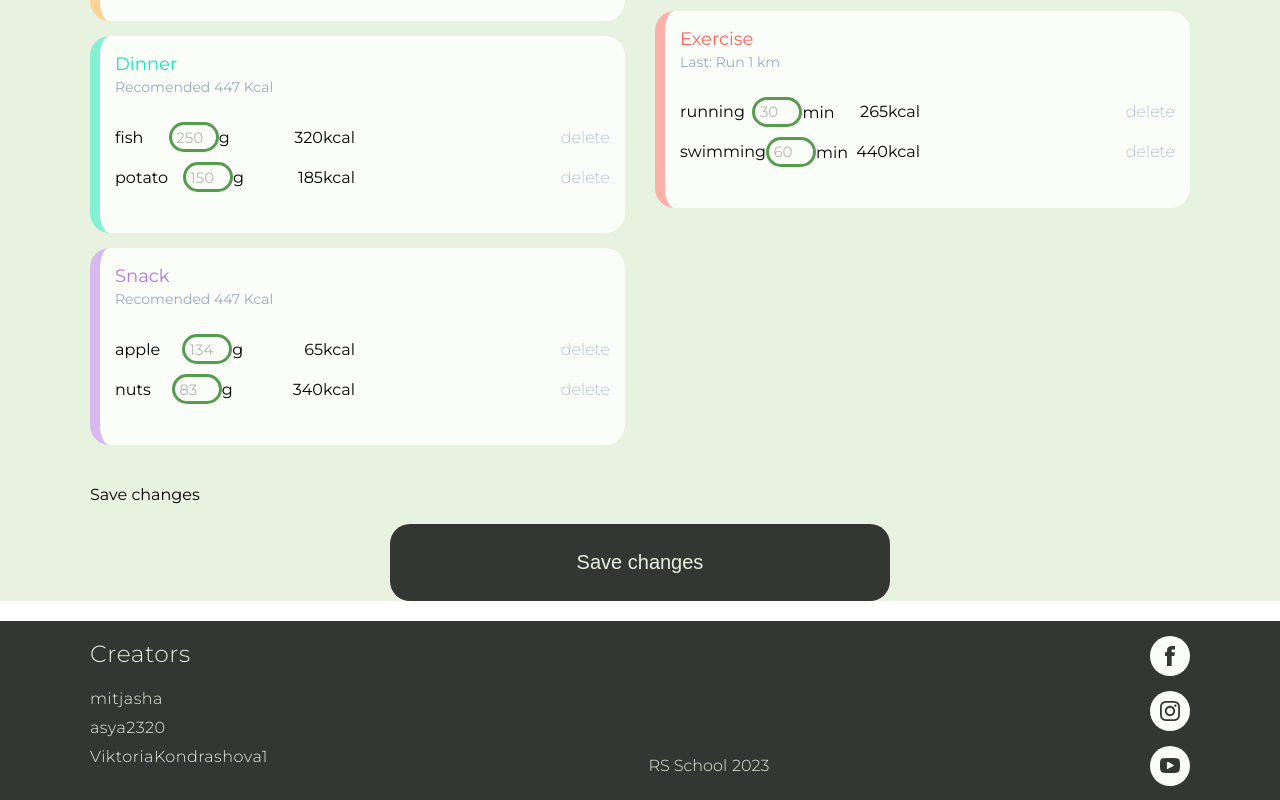
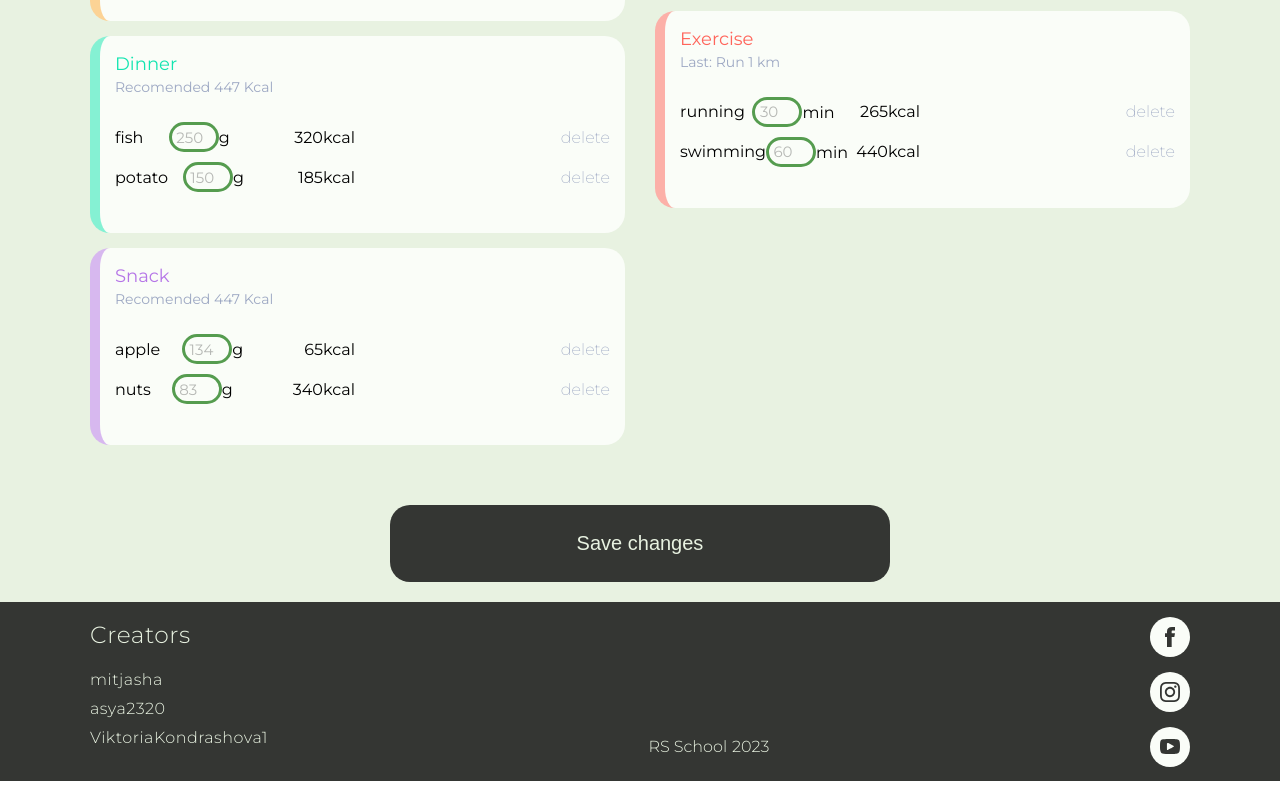
Before and after one commit to mitjasha/avocado, a React (Create React App) app: page /edit-event in a window 1280 px wide. Shown: the part 630-1430 px from the top of the page. Built offline with nearby package versions, Linux system fonts and the light colour scheme.

Commit message:
feat: add events edit link

```diff
--- a/src/pages/EditEventsScreen/EditEventScreen.tsx
+++ b/src/pages/EditEventsScreen/EditEventScreen.tsx
@@ -106,7 +106,6 @@ const EditEventScreen = () => {
             />
           </div>
         </div>
-        <div className="event__changes__btn">Save changes</div>
       </div>
       <ButtonTemplate className="event__changes__btn">
         Save changes
--- a/src/pages/MainScreen/MainScreen.scss
+++ b/src/pages/MainScreen/MainScreen.scss
@@ -7,6 +7,7 @@
 .edit-event__screen {
   background-color: $bg-color;
   width: 100%;
+  padding-bottom: 20px;
 }
 
 .daily-data {
@@ -145,10 +146,6 @@
   background-image: url(../../assets/png/glass.png);
 }
 
-.event__changes__btn {
-  margin-bottom: 20px;
-}
-
 .curr-weight-display {
   font-size: 26px;
 }
--- a/src/pages/MainScreen/MainScreen.tsx
+++ b/src/pages/MainScreen/MainScreen.tsx
@@ -136,7 +136,7 @@ const MainScreen: React.FC = () => {
       </div>
       <div className="container">
         <div className="daily-events">
-          <EditButton className="daily-events__edit" />
+          <EditButton className="daily-events__edit" to="/edit-event" />
           <div className="daily-events__meals">
             <h1 className="daily-events__title">Daily meals</h1>
             <DailyEventWrapper
```
